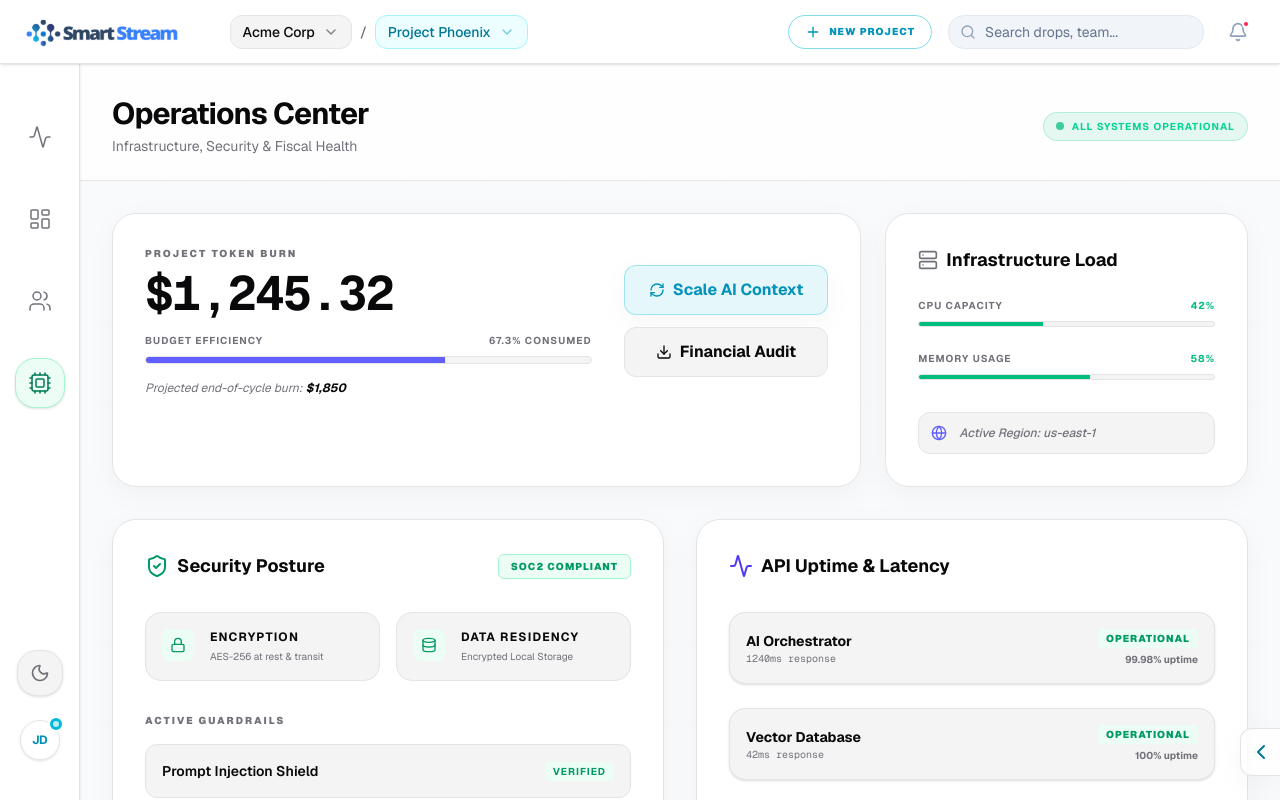
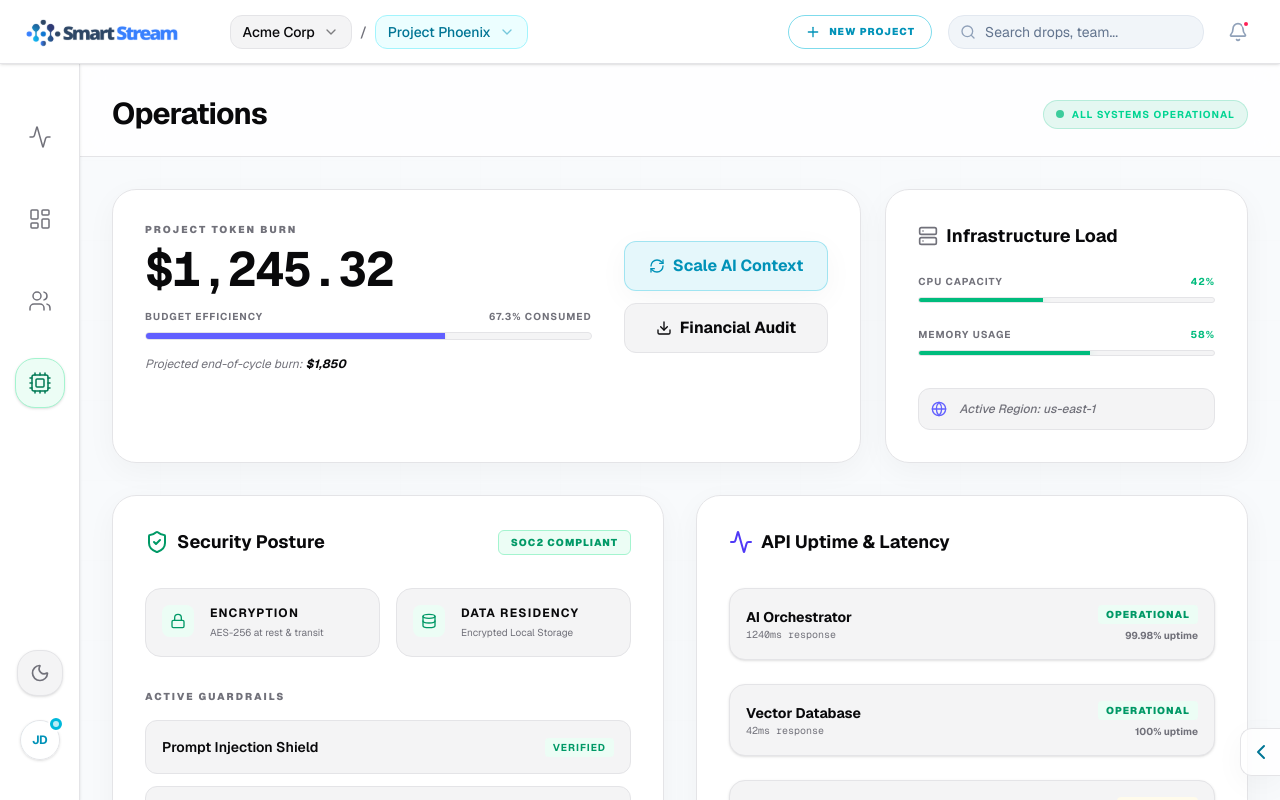
Before and after one commit to sharpencil/smartstream-realmvp, a Next.js app: page /operations in a window 1280 px wide. Built offline with nearby package versions, Linux system fonts and the light colour scheme.

Commit message:
style: rename Operations Center to Operations and remove sub-label

```diff
--- a/src/components/OperationsDashboard.tsx
+++ b/src/components/OperationsDashboard.tsx
@@ -33,9 +33,8 @@ export function OperationsDashboard() {
       <div className="sticky top-0 z-40 bg-background/80 dark:bg-background/95 backdrop-blur-md px-8 pt-8 pb-6 border-b border-border flex items-center justify-between">
         <div>
           <h1 className="text-3xl font-bold font-sans tracking-tight text-foreground flex items-center gap-3">
-            Operations Center
+            Operations
           </h1>
-          <p className="text-sm text-muted-foreground mt-1">Infrastructure, Security & Fiscal Health</p>
         </div>
         <div className="flex items-center gap-4">
           <div className="flex items-center gap-2 px-3 py-1.5 bg-emerald-500/10 border border-emerald-500/20 rounded-full">
```
